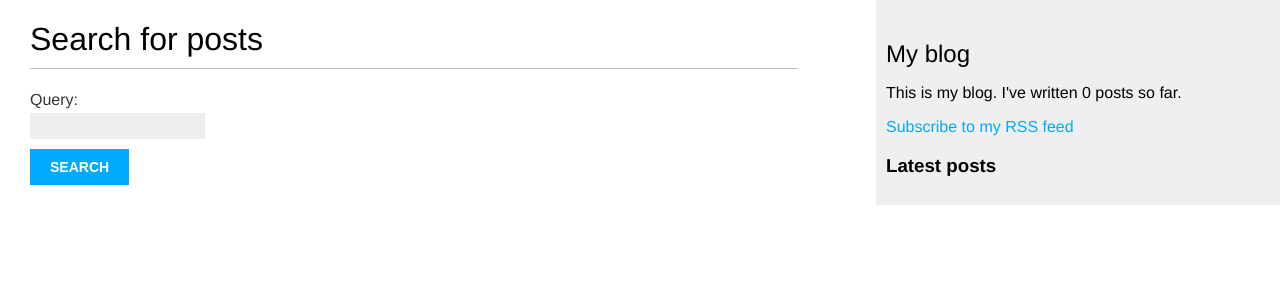
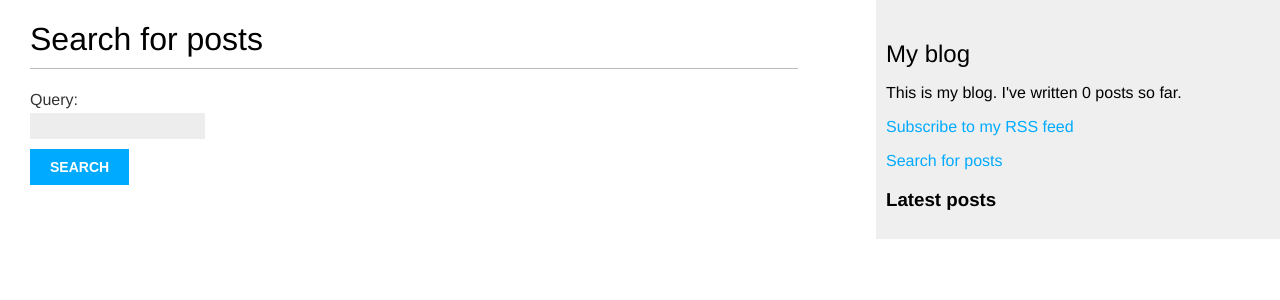
Before and after one commit to Flynotfly/mysite, a Django app: page /blog/search/ in a window 1280 px wide. Shown: the top 300 px of the page. Run offline with Django 5.2, Linux system fonts and the light colour scheme; data that the repository does not hold is empty.

Commit message:
add link to search on sidebar

```diff
--- a/blog/templates/blog/base.html
+++ b/blog/templates/blog/base.html
@@ -20,6 +20,7 @@
         <p>
             <a href="{% url 'blog:post_feed' %}">Subscribe to my RSS feed</a>
         </p>
+        <p><a href="{% url 'blog:post_search' %}">Search for posts</a></p>
         <h3>Latest posts</h3>
         {% show_latest_posts %}
     </div>
```
